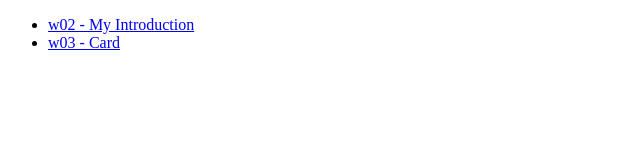
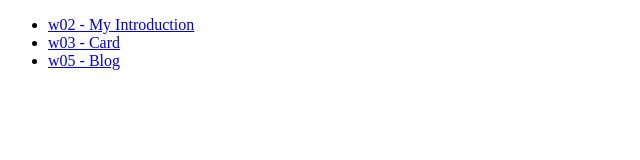
Before and after one commit to CatsSky/1111-web-demo-410418064, a plain HTML site: page index.html in a window 1280 px wide. Shown: the full height of the page, 0-640 px from the left. Drawn offline with Linux system fonts and the light colour scheme.

Commit message:
add w05 blog to index.html

```diff
--- a/index.html
+++ b/index.html
@@ -15,6 +15,9 @@
             <li>
                 <a href="./demo/w03/card_64.html">w03 - Card</a>
             </li>
+            <li>
+                <a href="./demo/w05/blog_64.html">w05 - Blog</a>
+            </li>
 
         </ul>
     </div>
```
